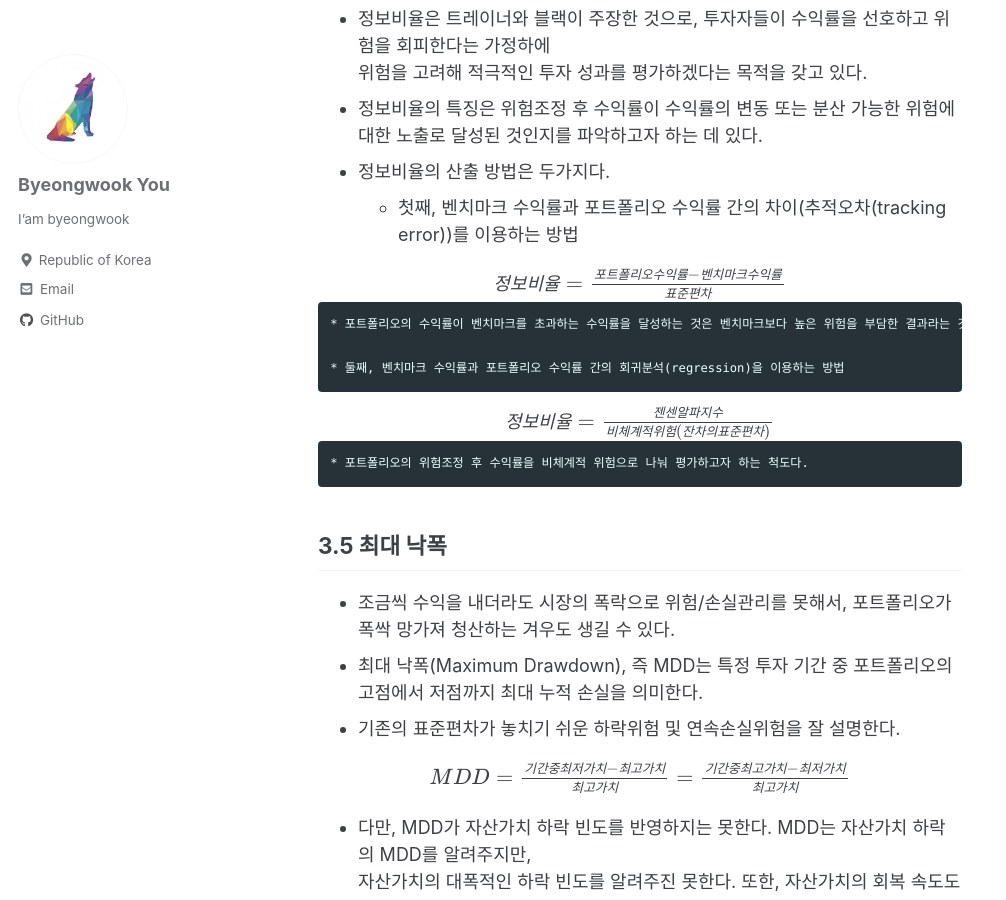
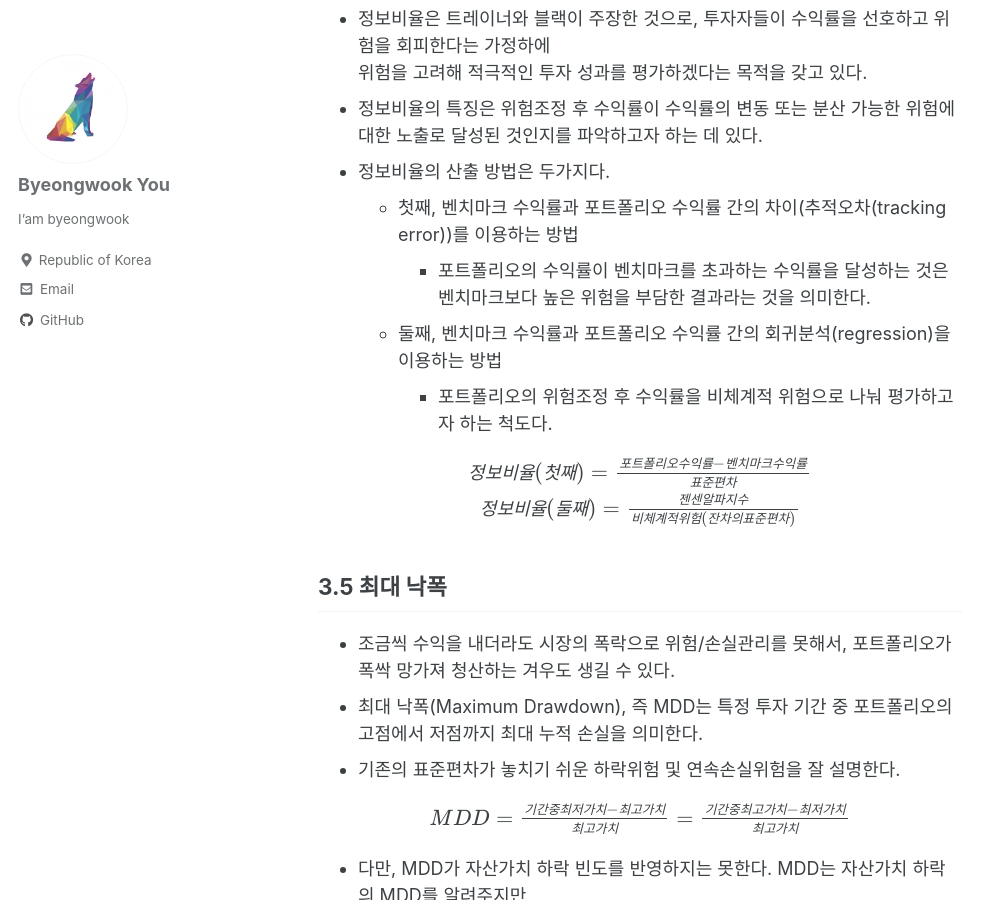
Before and after one commit to Liam427/Liam427.github.io, a Jekyll site: the page built from _posts/PortfolioWithPython/2021-08-12-PortfolioWithPython_03.md, in a window 1280 px wide and 900 px high, scrolled down 3105 px. Shown: the whole window, without its empty margins (0-1006 px from the left). Built offline with Jekyll 4.4.1, drawn with Linux system fonts in a browser that asks for light colours; cached includes are drawn as plain includes; formulas are drawn with MathJax 3; comment, search, counter and statistics services are not loaded.

Commit message:
portfoliowithpython03

```diff
--- a/_posts/PortfolioWithPython/2021-08-12-PortfolioWithPython_03.md
+++ b/_posts/PortfolioWithPython/2021-08-12-PortfolioWithPython_03.md
@@ -84,14 +84,12 @@ tag:
 * 정보비율의 특징은 위험조정 후 수익률이 수익률의 변동 또는 분산 가능한 위험에 대한 노출로 달성된 것인지를 파악하고자 하는 데 있다.
 * 정보비율의 산출 방법은 두가지다.
     * 첫째, 벤치마크 수익률과 포트폴리오 수익률 간의 차이(추적오차(tracking error))를 이용하는 방법
-<center>$정보비율 = \frac {포트폴리오 수익률 - 벤치마크 수익률}{표준편차}$</center>
+        * 포트폴리오의 수익률이 벤치마크를 초과하는 수익률을 달성하는 것은 벤치마크보다 높은 위험을 부담한 결과라는 것을 의미한다.
+    * 둘째, 벤치마크 수익률과 포트폴리오 수익률 간의 회귀분석(regression)을 이용하는 방법
+        * 포트폴리오의 위험조정 후 수익률을 비체계적 위험으로 나눠 평가하고자 하는 척도다.
 
-    * 포트폴리오의 수익률이 벤치마크를 초과하는 수익률을 달성하는 것은 벤치마크보다 높은 위험을 부담한 결과라는 것을 의미한다.
-
-    * 둘째, 벤치마크 수익률과 포트폴리오 수익률 간의 회귀분석(regression)을 이용하는 방법
-<center>$정보비율 = \frac {젠센알파지수}{비체계적 위험(잔차의 표준편차)}$</center>
-
-    * 포트폴리오의 위험조정 후 수익률을 비체계적 위험으로 나눠 평가하고자 하는 척도다.
+<center>$정보비율(첫째) = \frac {포트폴리오 수익률 - 벤치마크 수익률}{표준편차}$</center>
+<center>$정보비율(둘째) = \frac {젠센알파지수}{비체계적 위험(잔차의 표준편차)}$</center>
 
 ## 3.5 최대 낙폭
 
```
